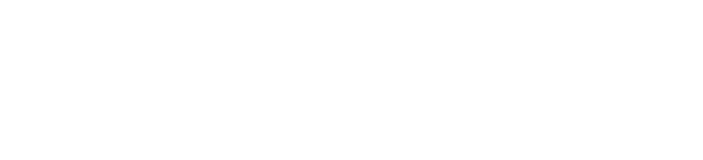
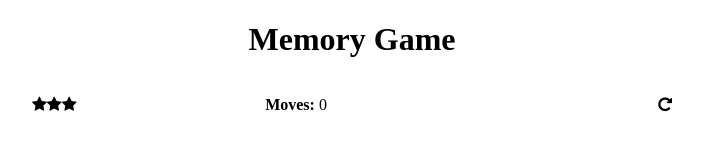
Before and after one commit to JustinTCook/memory-game, a plain HTML site: page index.html in a window 1280 px wide. Shown: the whole page, without its empty margins (288-991 px from the left). Drawn offline with Linux system fonts and the light colour scheme; a web font is replaced by a local one.

Commit message:
Layout scoreboard

```diff
--- a/css/app.css
+++ b/css/app.css
@@ -0,0 +1,40 @@
+html,
+body {
+  width: 100%;
+  height: 100%;
+  margin: 0;
+  padding: 0;
+}
+
+.container {
+  display: flex;
+  justify-content: center;
+  flex-direction: column;
+  align-items: center;
+}
+
+/* Score Panel */
+.scoreboard {
+  display: flex;
+  flex-direction: row;
+  justify-content: space-between;
+  align-items: center;
+  width: 50%;
+  margin-bottom: 10px;
+}
+
+.scoreboard .rating {
+  display: flex;
+  flex-direction: row;
+  width: 25%;
+  margin: 0;
+  padding: 0;
+}
+
+.scoreboard p {
+  width: 50%;
+}
+
+.scoreboard .rating li {
+  list-style: none;
+}
--- a/index.html
+++ b/index.html
@@ -5,8 +5,30 @@
     <title>Memory Game</title>
     <link rel="stylesheet prefetch" href="https://maxcdn.bootstrapcdn.com/font-awesome/4.6.1/css/font-awesome.min.css">
     <link rel="stylesheet prefetch" href="https://fonts.googleapis.com/css?family=Coda">
+    <link rel="stylesheet" href="css/app.css">
   </head>
+
   <body>
+    <div class="container">
+      <header>
+        <h1>Memory Game</h1>
+      </header>
+
+      <section class="scoreboard">
+        <ul class="rating">
+          <li><i class="fa fa-star"></i></li>
+          <li><i class="fa fa-star"></i></li>
+          <li><i class="fa fa-star"></i></li>
+        </ul>
+
+        <p><b>Moves: </b><span class="moves">0</span></p>
+
+        <div class="reset">
+          <i class="fa fa-repeat"></i>
+        </div>
+      </section>
+
+    </div>
 
   </body>
 </html>
```
Also changed, not shown: 1 other file.
